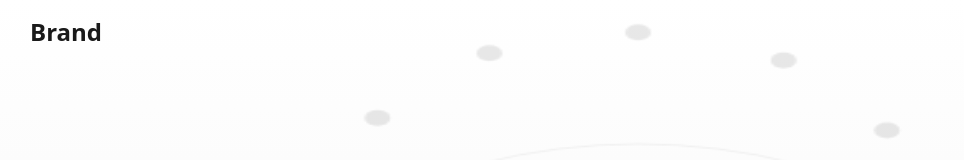
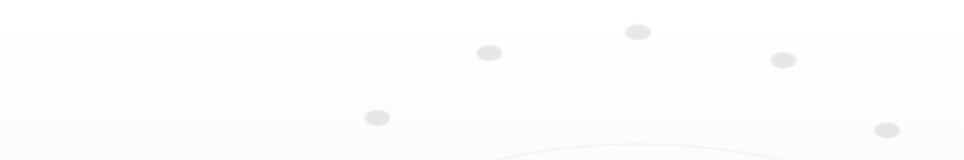
Before and after one commit to ndajiya/ndajiya.github.io, a React (Vite) app: page / in a window 1280 px wide. Shown: the top 160 px of the page, without its empty margins (2-966 px from the left). Built offline with nearby package versions, Linux system fonts and the light colour scheme.

Commit message:
Remove 'Brand' title from Navbar
This commit removes the title 'Brand' from the Navbar component in the application.
[skip gpt_engineer]

```diff
--- a/src/components/Navbar.tsx
+++ b/src/components/Navbar.tsx
@@ -23,12 +23,6 @@ const Navbar = () => {
     >
       <div className="max-w-7xl mx-auto px-4 sm:px-6 lg:px-8">
         <div className="flex items-center justify-between h-16">
-          <Link
-            to="/"
-            className="text-2xl font-semibold text-primary hover:opacity-80 transition-opacity"
-          >
-            Brand
-          </Link>
         </div>
       </div>
     </nav>
```
